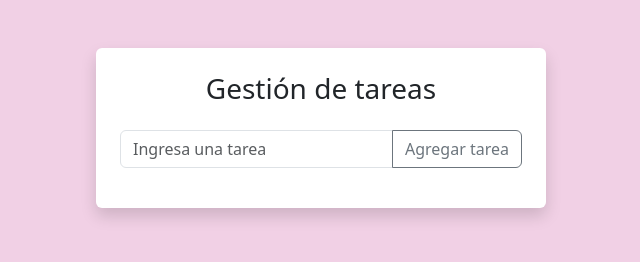
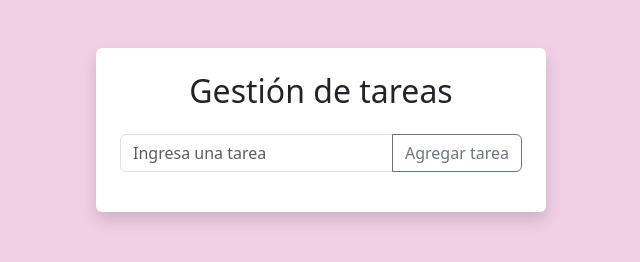
Before and after one commit to samiglomunoz/gestor, a plain HTML site: page index.html in a window 1280 px wide. Shown: the whole page, without its empty margins (319-959 px from the left). Drawn offline with nearby package versions, Linux system fonts and the light colour scheme.

Commit message:
modificado Title y tamaño de encabezado

```diff
--- a/index.html
+++ b/index.html
@@ -4,7 +4,7 @@
 <head>
     <meta charset="utf-8">
     <meta name="viewport" content="width=device-width, initial-scale=1">
-    <title>Gestor de Tareas</title>
+    <title>Gestión de Tareas</title>
     <link href="https://cdn.jsdelivr.net/npm/bootstrap@5.3.8/dist/css/bootstrap.min.css" rel="stylesheet"
         integrity="sha384-sRIl4kxILFvY47J16cr9ZwB07vP4J8+LH7qKQnuqkuIAvNWLzeN8tE5YBujZqJLB" crossorigin="anonymous">
     <link rel="stylesheet" href="./style.css">
@@ -13,7 +13,7 @@
 <body>
 
     <div class="container mt-5 p-4 shadow rounded">
-        <h3 class="text-center mb-4">Gestión de tareas</h3>
+        <h2 class="text-center mb-4">Gestión de tareas</h2>
         <div class="input-group mb-3">
             <input type="text" class="form-control" id="tarea" placeholder="Ingresa una tarea" aria-label="tareas"
                 aria-describedby="button-addon2">
```
